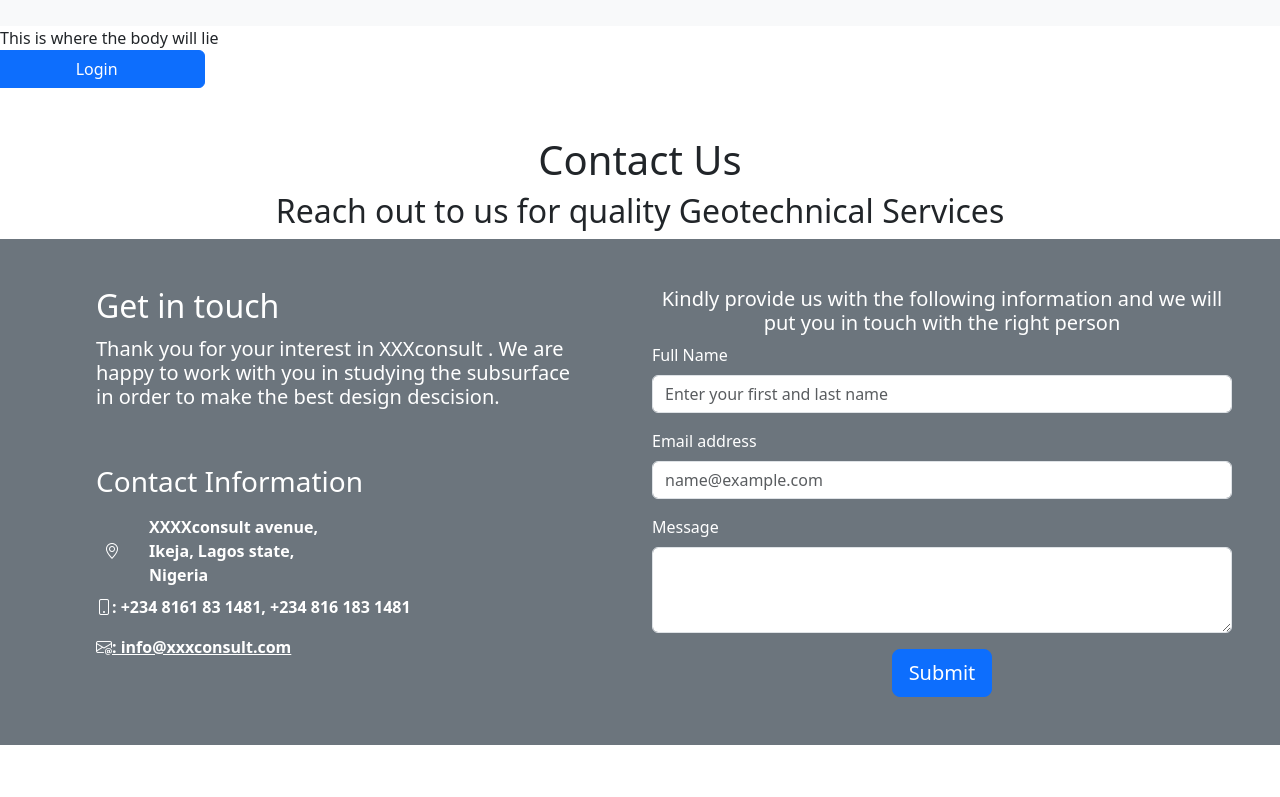
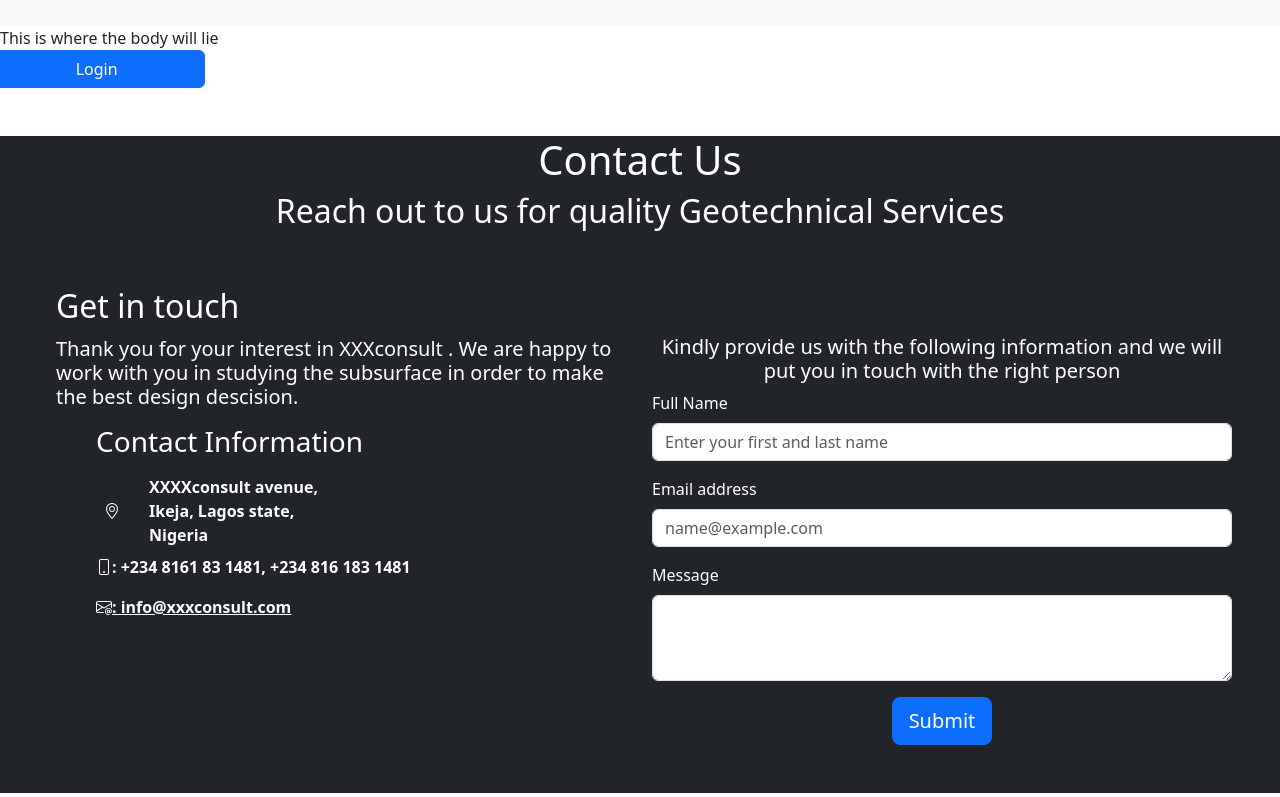
Before and after one commit to lecxis/terrakon, a React (Create React App) app: page / in a window 1280 px wide. Shown: the part 1580-2377 px from the top of the page. Built offline with nearby package versions, Linux system fonts and the light colour scheme.

Commit message:
additional modification done to the contact page

```diff
--- a/src/components/contact.js
+++ b/src/components/contact.js
@@ -6,7 +6,7 @@ function HomeComponent() {
 
 
     return (
-        <div className="my-5"  id="Contact">
+        <div className="my-5 bg-dark text-white"  id="Contact">
 
       <Row className="align-items-center">
         <Col className="text-center" >
@@ -20,11 +20,11 @@ function HomeComponent() {
       </Row>
 
 
-     <Row className='bg-secondary p-5 text-white'>
+     <Row className=' p-5 '>
        <Col md={6}>
-        <h2 className="ps-5"> Get in touch</h2>
+        <h2 className="ps-2"> Get in touch</h2>
 
-         <h5 className="text-white p-5 pt-1">
+         <h5 className="text-white p-2 pt-1">
             Thank you for your interest in XXXconsult . We are happy to work with you in studying the subsurface
             in order to make the best design descision.
 
@@ -56,7 +56,7 @@ function HomeComponent() {
 
        </Col>
 
-       <Col>
+       <Col className="pt-5">
        <h5 className="text-center"> Kindly provide us with the following information and we will put you in touch with the right person</h5>
 
             <Form>
```
